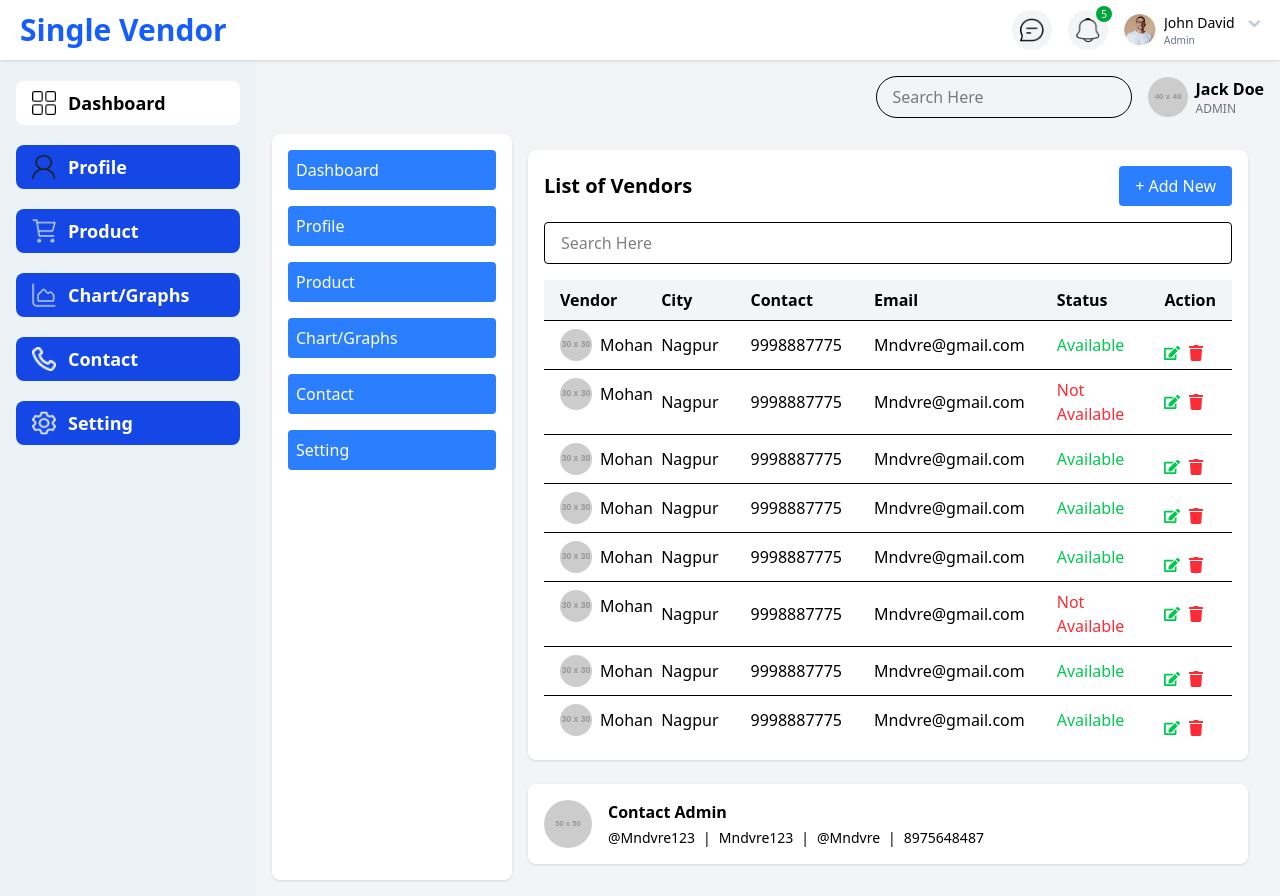
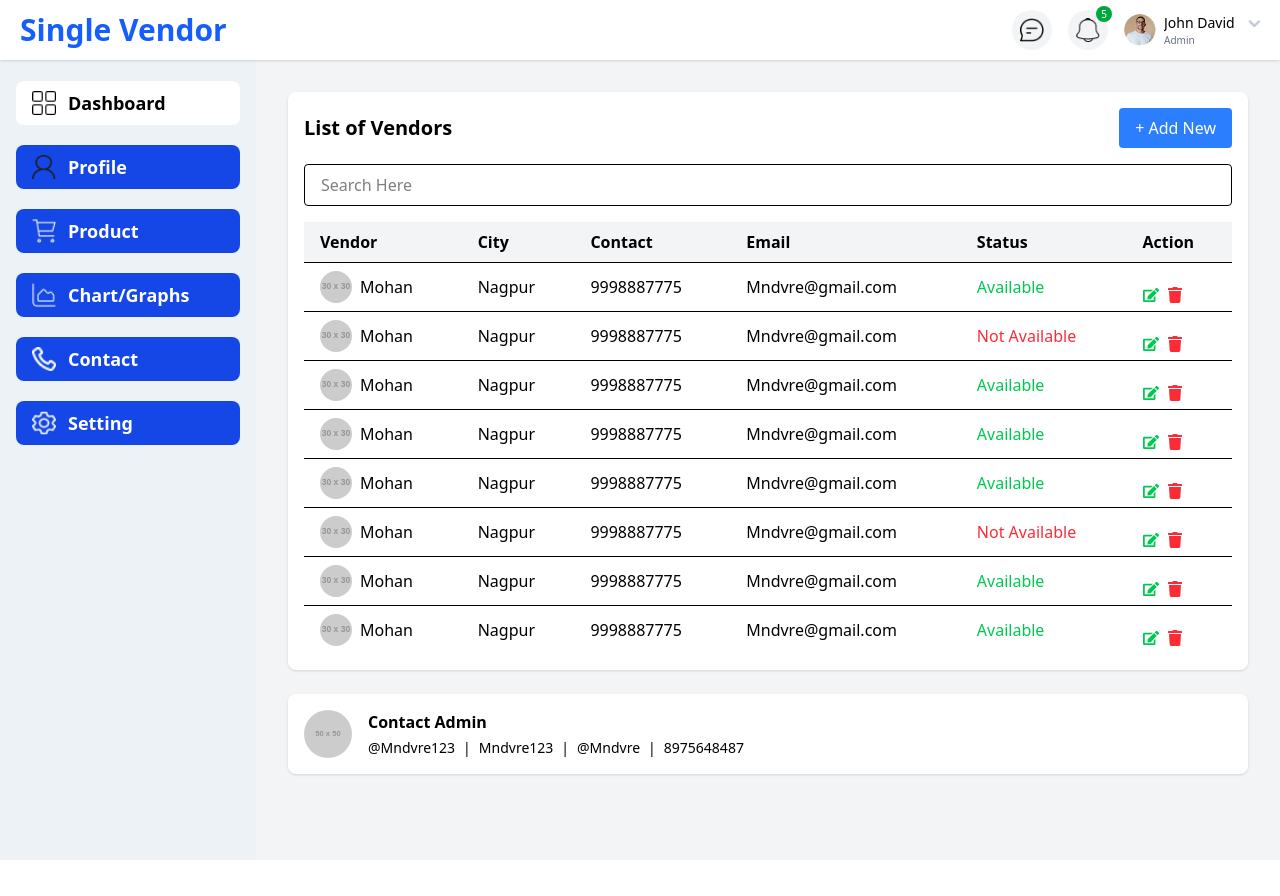
Before and after one commit to CodeByRushi11/Single-vender-task1, a React (Vite) app: page /Contact in a window 1280 px wide. After the commit the page ends 860 px from the top, so only its background shows below. Built offline with nearby package versions, Linux system fonts and the light colour scheme.

Commit message:
update setting and contact page by ayush

```diff
--- a/src/Pages/Contact.jsx
+++ b/src/Pages/Contact.jsx
@@ -1,7 +1,6 @@
 // src/components/VendorList.jsx
 import { useState } from "react";
 import { FaEdit, FaTrash } from "react-icons/fa";
-import { Link } from "react-router-dom";
 
 const vendors = Array(8).fill({
   name: "Mohan",
@@ -11,54 +10,13 @@ const vendors = Array(8).fill({
   status: "Available",
 });
 
-export default function Contact() {
+export default function VendorList() {
   const [search, setSearch] = useState("");
 
   return (
     <div className="min-h-screen bg-gray-100 p-4 flex flex-col">
-      {/* Topbar */}
-      <div className="flex justify-end items-center gap-4 mb-4">
-        <div className="relative">
-          <input
-            type="text"
-            placeholder="Search Here"
-            className="border rounded-full px-4 py-2 w-64"
-          />
-        </div>
-        <div className="flex items-center gap-2">
-          <img
-            src="https://via.placeholder.com/40"
-            alt="User"
-            className="rounded-full w-10 h-10"
-          />
-          <div>
-            <p className="font-semibold">Jack Doe</p>
-            <p className="text-xs text-gray-500">ADMIN</p>
-          </div>
-        </div>
-      </div>
-
       {/* Main Content */}
       <div className="flex flex-1">
-        {/* Sidebar */}
-        <div className="w-60 bg-white shadow rounded-lg p-4 space-y-4">
-          {[
-            "Dashboard",
-            "Profile",
-            "Product",
-            "Chart/Graphs",
-            "Contact",
-            "Setting",
-          ].map((item) => (
-            <button
-              key={item}
-              className="w-full text-left p-2 rounded bg-blue-500 text-white hover:bg-blue-600"
-            >
-              <Link to={`/${item}`}> {item}</Link>
-            </button>
-          ))}
-        </div>
-
         {/* Table Section */}
         <div className="flex-1 p-4">
           <div className="bg-white rounded-lg shadow p-4">
--- a/src/Pages/Setting.jsx
+++ b/src/Pages/Setting.jsx
@@ -21,23 +21,6 @@ const Setting = () => {
           </button>
           <button className="text-left p-2 hover:bg-gray-200 rounded-lg text-red-500">
             Delete Account
-          </button>
-        </div>
-        <div className="mt-10 flex flex-col space-y-2">
-          <button className="text-left p-2 hover:bg-blue-200 rounded-lg bg-blue-500 text-white">
-            Dashboard
-          </button>
-          <button className="text-left p-2 hover:bg-gray-200 rounded-lg">
-            Profile
-          </button>
-          <button className="text-left p-2 hover:bg-gray-200 rounded-lg">
-            Product
-          </button>
-          <button className="text-left p-2 hover:bg-gray-200 rounded-lg">
-            Chart/Graphs
-          </button>
-          <button className="text-left p-2 hover:bg-gray-200 rounded-lg">
-            Contact
           </button>
         </div>
       </aside>
```
